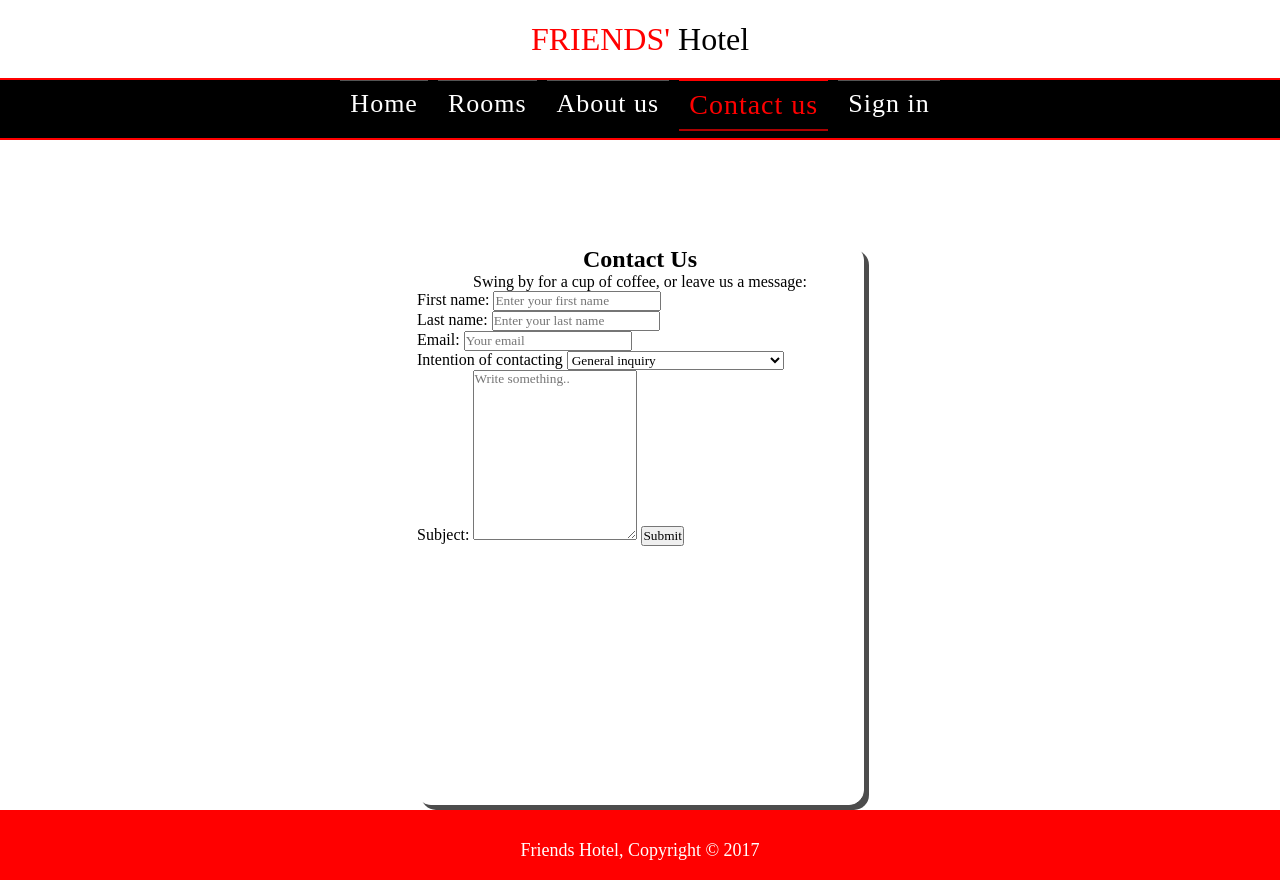
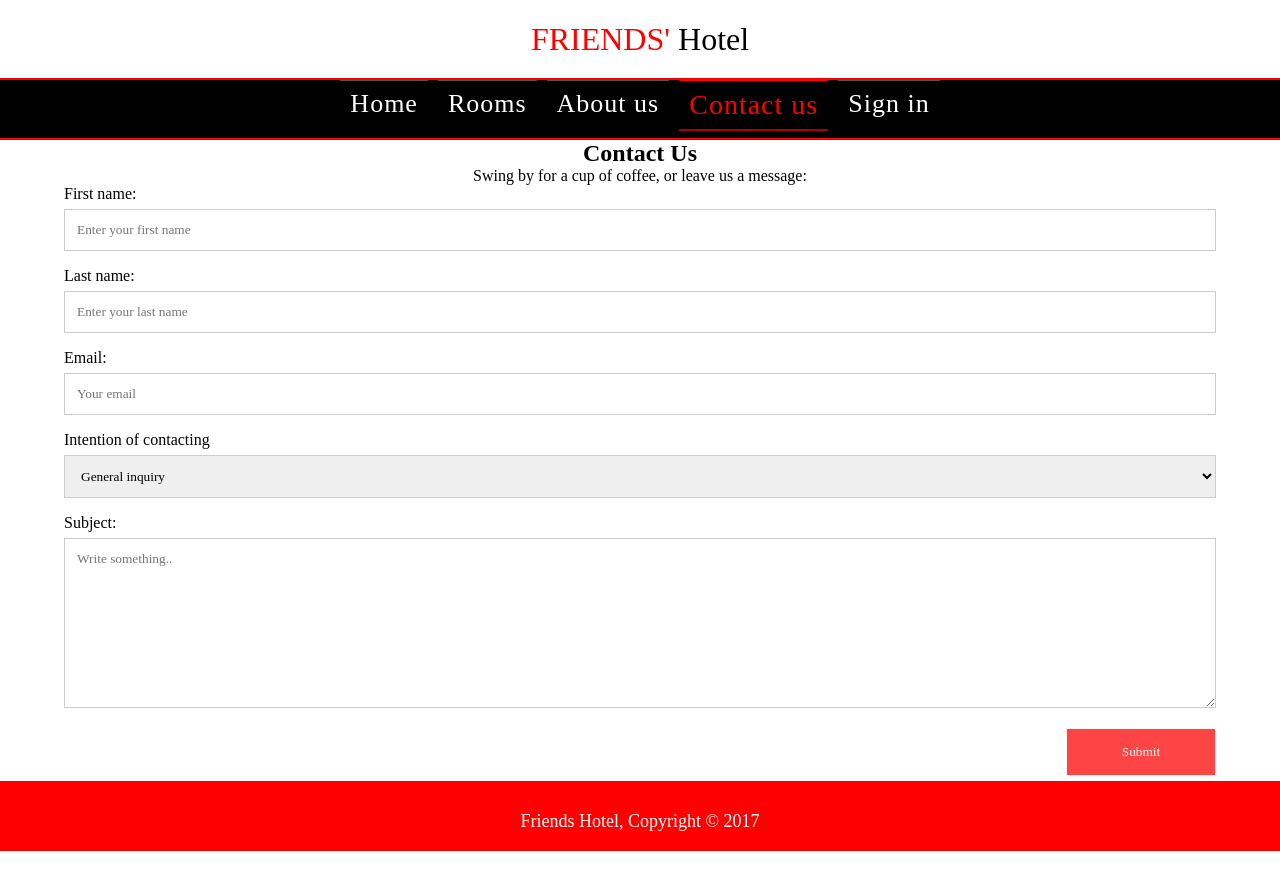
Before and after one commit to Nhujan387/project_4thsem, a PHP site: page /contact.html in a window 1280 px wide. After the commit the page ends 851 px from the top, so only its background shows below. Run offline with PHP 8.4, Linux system fonts and the light colour scheme.

Commit message:
changes in contact us

```diff
--- a/Mainproject_4thsem/Home.html
+++ b/Mainproject_4thsem/Home.html
@@ -44,10 +44,10 @@
             <div><button style=" margin-left: 20px; border: none; font-size: xx-large; background-color: black; color: white;" onclick="plusDivs(-1)">&#10094;</button></div>
 
                 <div style="width: 100%; ">
+                    <img class="mySlides" src="images/hotel.jpg" style="width:100% ; height:60vh">
                     <img class="mySlides" src="images/rrecp.jpg" style="width:100%; height:60vh">
                     <img class="mySlides" src="images/hotel luna.jpg" style="width:100%; height:60vh">
                     <img class="mySlides" src="images/out.jpg" style="width:100%; height:60vh">
-                    <img class="mySlides" src="images/hotel.jpg" style="width:100% ; height:60vh">
                 </div>
 
             <div><button  style=" margin-left: 20px; border: none; font-size: xx-large; background-color: black; color: white;" onclick="plusDivs(1)">&#10095;</button></div>
--- a/Mainproject_4thsem/contact.html
+++ b/Mainproject_4thsem/contact.html
@@ -5,6 +5,63 @@
             Friends Hotel | Contact Us
         </title>
         <link rel="stylesheet" href="homeStyle.css">
+        <style>
+            input[type=text]{
+            width: 100%;
+            padding: 12px;
+            border: 1px solid #ccc;
+            margin-top: 6px;
+            margin-bottom: 16px;
+            resize: vertical;
+        }
+
+        input[type=email], select, textarea {
+            width: 100%;
+            padding: 12px;
+            border: 1px solid #ccc;
+            margin-top: 6px;
+            margin-bottom: 16px;
+            resize: vertical;
+            }
+
+        input[type=password], select, textarea {
+            width: 100%;
+            padding: 12px;
+            border: 1px solid #ccc;
+            margin-top: 6px;
+            margin-bottom: 16px;
+            resize: vertical;
+        }
+
+        input[type=submit] {
+            background-color: #FD4545;
+            color: white;
+            padding: 15px 20px;
+            border: 1.5px solid #F9F1F1;
+            cursor: pointer;
+            float: right;
+            width: 150px;
+        }
+
+        input[type=submit]:hover {
+            background-color: #F30000;
+
+        }
+
+        input[type=button] {
+            background-color: #FD4545;
+            color: white;
+            padding: 12px 20px;
+            top: 5px;
+            border: 1.5px solid #F9F1F1;
+            cursor: pointer;
+        }
+
+        input[type=button]:hover {
+            background-color: #F30000;
+
+        }
+        </style>
     </head>
     <body>
         <div class="head" >
@@ -20,7 +77,7 @@
                     <li> <a><button onclick="document.getElementById('signdiv').style.display='block'">Sign in</button></a></li>
                 </ul>
             </nav>
-        <div class="container">
+        <div class="container2">
             <div style="text-align:center">
                 <h2>Contact Us</h2>
                 <p>Swing by for a cup of coffee, or leave us a message:</p>
--- a/Mainproject_4thsem/homeStyle.css
+++ b/Mainproject_4thsem/homeStyle.css
@@ -89,6 +89,7 @@
             cursor: pointer;
             font-family: cursive;
             background-color: #800000;
+            color: white;
         }
 
         .checkbutton:hover{
@@ -339,3 +340,10 @@
             font-size: large;
             font-weight: bold;
         }
+
+        /*contact us*/
+        .container2{
+                width: 90%;
+                margin: auto;
+                overflow: hidden;
+        }
```
